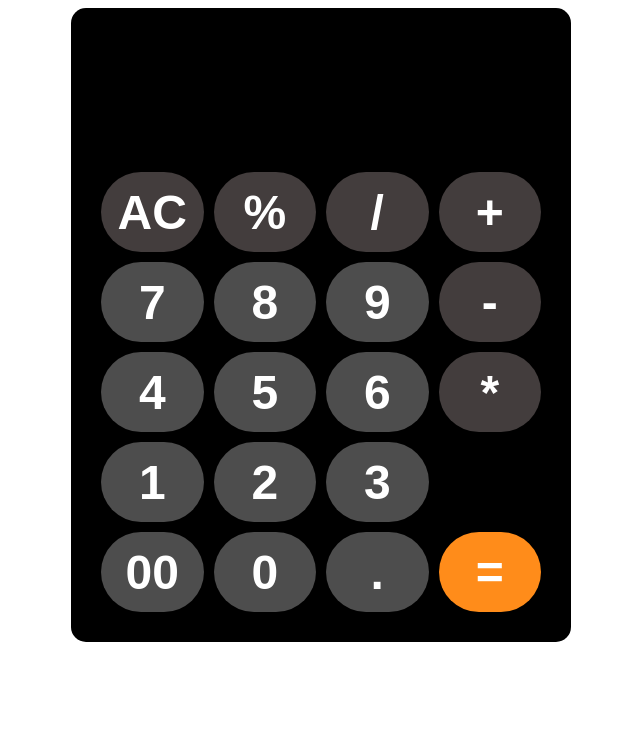
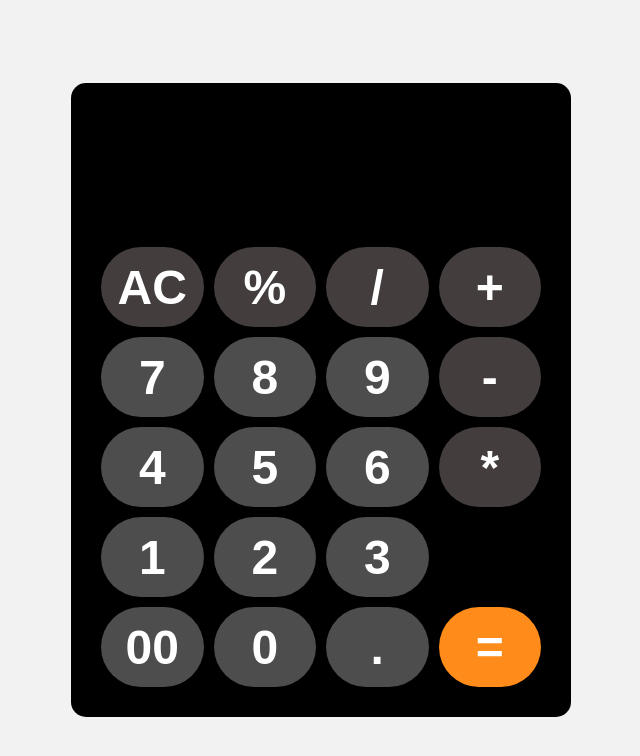
Before and after one commit to Prathamm1/calculator, a plain HTML site: page index.html in a window 1280 px wide. Shown: the whole page, without its empty margins (319-959 px from the left). Drawn offline with Linux system fonts and the light colour scheme.

Commit message:
Update style.css

```diff
--- a/style.css
+++ b/style.css
@@ -1,17 +1,25 @@
+body {
+    margin: 0;
+    display: flex;
+    justify-content: center;
+    align-items: center;
+    height: 100vh;
+    background-color: hsl(0, 0%, 95%);
+}
+
 #calculator {
     font-family: arial, sans-serif;
     background-color: black;
     border-radius: 15px;
     width: 90%;
-    max-width: 500px;
+    max-width: 500px; /* Adjust as needed for larger screens */
     overflow: hidden;
     padding: 20px;
     box-sizing: border-box;
-    margin: auto; /* Center the calculator horizontally */
 }
 
 #display {
-    width: 100%;
+    width: calc(100% - 40px); /* Adjusted width for padding */
     padding: 20px;
     font-size: 4rem;
     text-align: right;
@@ -23,9 +31,10 @@
 
 #keys {
     display: grid;
-    grid-template-columns: repeat(4, minmax(80px, 1fr)); /* Adjusted for responsiveness */
+    grid-template-columns: repeat(4, 1fr); /* Adjusted for responsiveness */
     gap: 10px;
     padding: 10px;
+    justify-content: center;
 }
 
 button {
@@ -54,7 +63,7 @@ button {
         width: 90%;
     }
     #keys {
-        grid-template-columns: repeat(3, minmax(80px, 1fr)); /* Adjusted for smaller screens */
+        grid-template-columns: repeat(3, 1fr)); /* Adjusted for smaller screens */
         gap: 5px; /* Reduced gap for smaller screens */
     }
     button {
```
